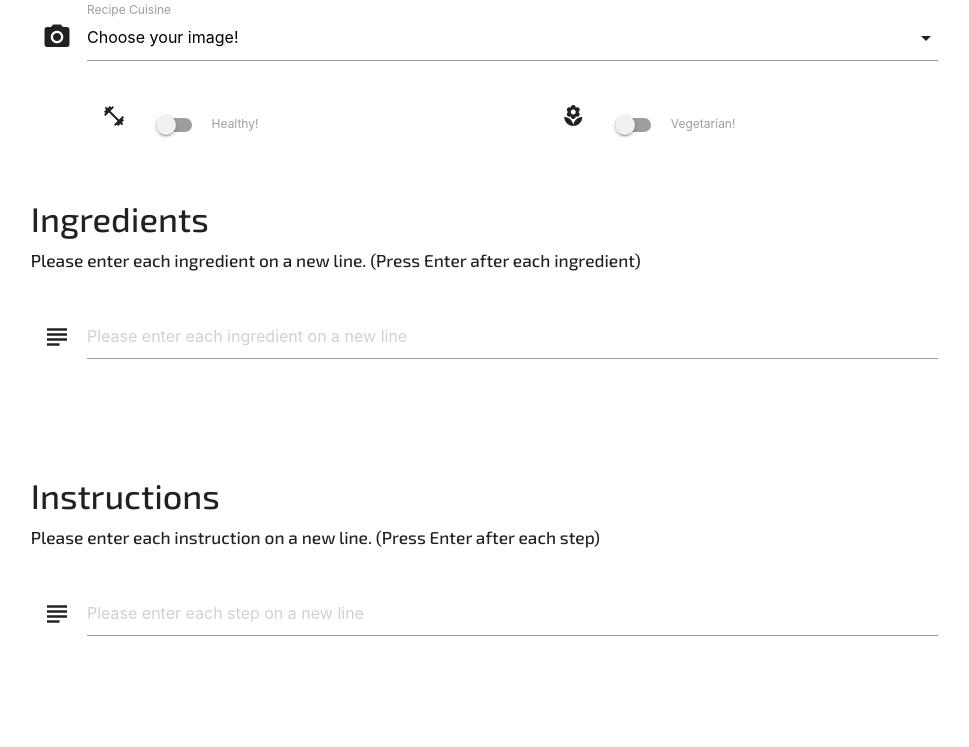
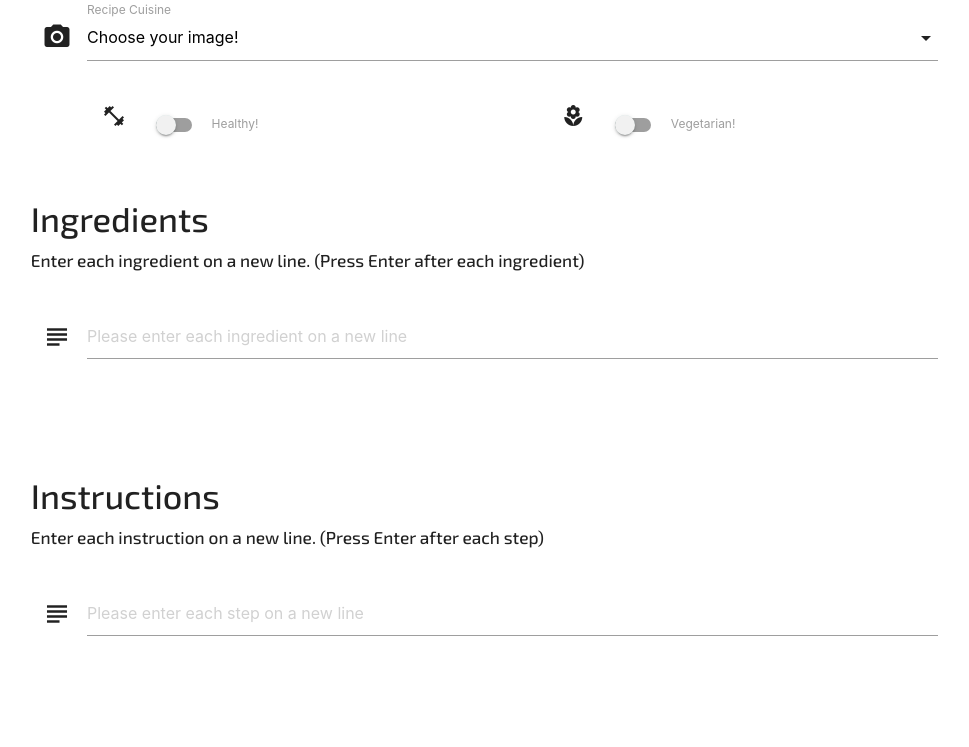
Before and after one commit to harrypars0ns/a-recipe-book, a Flask app: template templates/addrecipe.html in a window 1280 px wide. Shown: the part 399-1146 px from the top of the page, without its empty margins (150-1119 px from the left). Run offline with Flask 2, Linux system fonts and the light colour scheme; the template is opened without the code that fills it, so the values that code supplies are empty; some libraries are stand-ins or nearby versions.

Commit message:
fixed Samsung s8 add ingredient/instruction placeholder text

```diff
--- a/templates/addrecipe.html
+++ b/templates/addrecipe.html
@@ -90,7 +90,7 @@
       <br>
     <div id="ingredients" class="ingredients row">
         <h4 class='exo' >Ingredients</h4>
-        <h6 class="exo">Please enter each ingredient on a new line. (Press Enter after each ingredient)</h6>
+        <h6 class="exo">Enter each ingredient on a new line. (Press Enter after each ingredient)</h6>
         <br>
         <div class="input-field col s12">
             <i class="material-icons prefix">subject</i>
@@ -101,7 +101,7 @@
         <br>
     <div id="instructions" class="instructions row">
         <h4 class='exo' >Instructions</h4>
-        <h6 class="exo">Please enter each instruction on a new line. (Press Enter after each step)</h6>
+        <h6 class="exo">Enter each instruction on a new line. (Press Enter after each step)</h6>
         <br>
         <div class="input-field col s12">
             <i class="material-icons prefix">subject</i>
```
